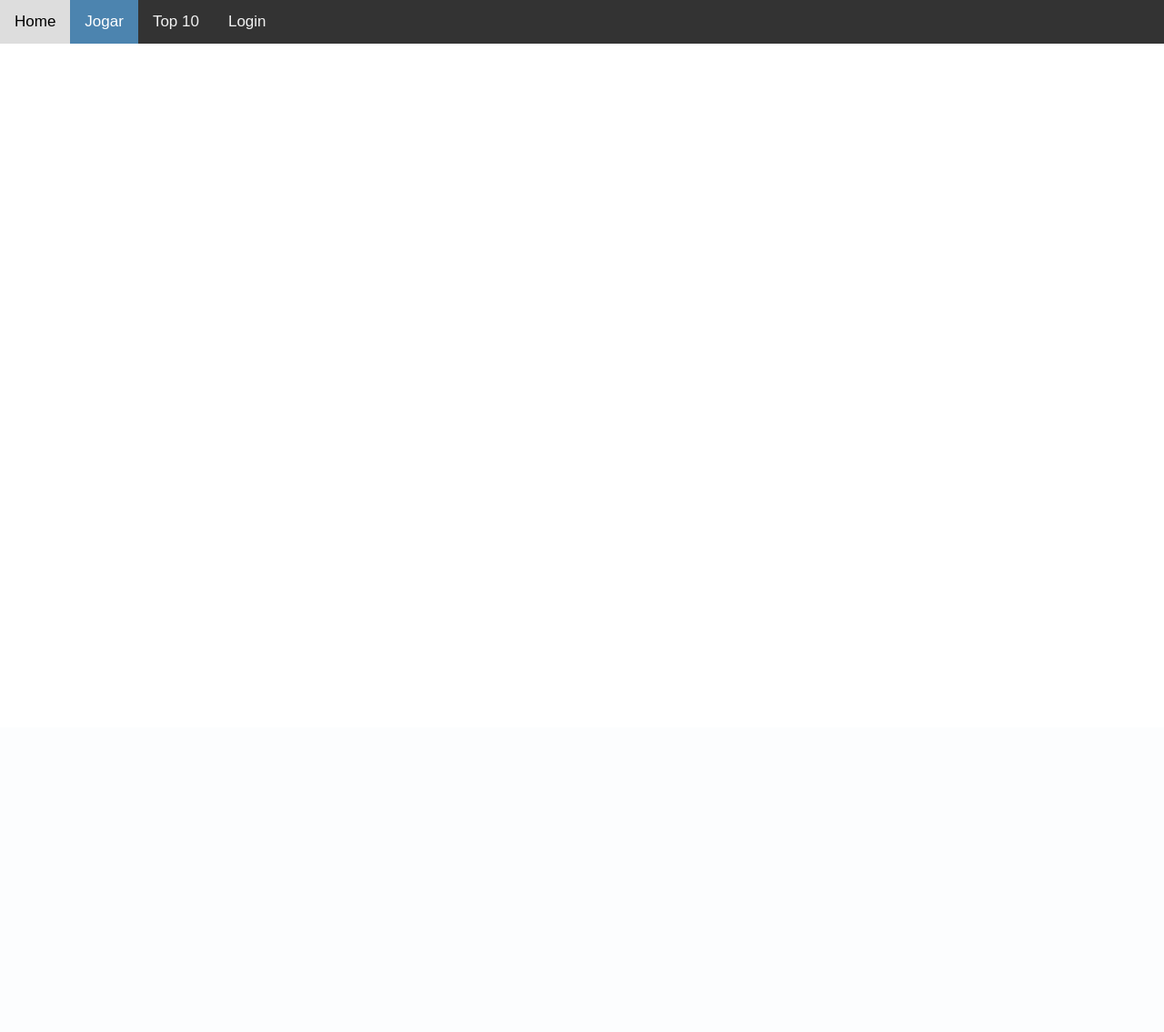
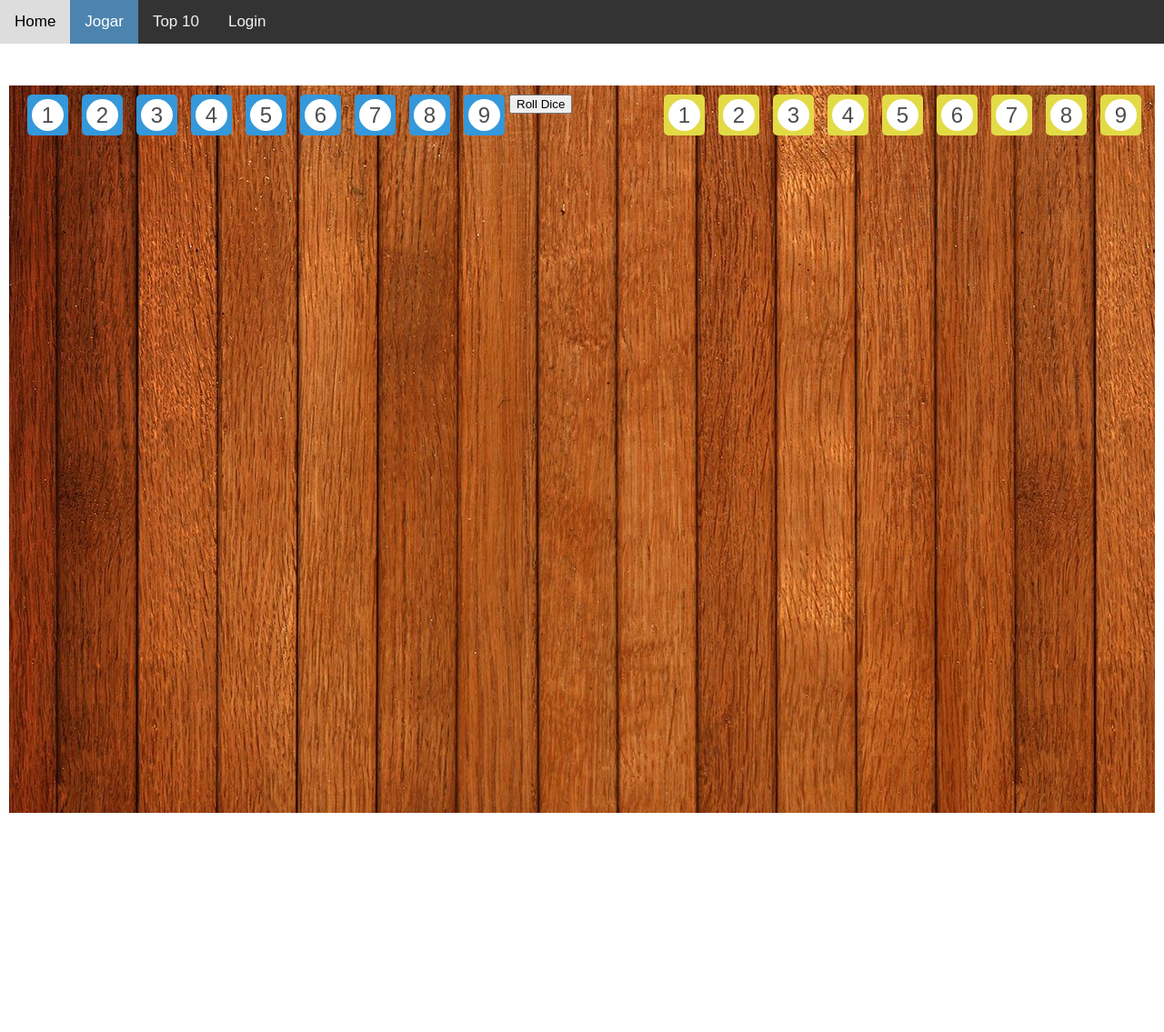
Before and after one commit to gabrieljjm/weblogicmvc, a PHP site: page /weblogicmvc/ShutBox/view/JogarVista.php in a window 1280 px wide. Shown: the whole page at 91% size. Before the commit the page ends 48 px from the top, so only its background shows below. Run offline with PHP 8.4, Linux system fonts and the light colour scheme.

Commit message:
Removed controlers and JogoVista changed

```diff
--- a/ShutBox/css/JogoVista.css
+++ b/ShutBox/css/JogoVista.css
@@ -1,3 +1,11 @@
+.game-container { /*max-width: 750px;*/ background: #2ECC71; background: url(../imagens/madeira.jpg) repeat-x; padding: 10px 10px 1000px 10px; margin: 10px 10px 10px 10px; }
+.score-current { float: left; position: relative; background: #3498db; text-align: center; border-radius: 5px; margin-right: 5px; margin-bottom: 5px; margin-left: 10px; }
+.score-current1 { float: left; position: relative; background: #e2db46; text-align: center; border-radius: 5px; margin-right: 5px; margin-bottom: 5px; margin-left: 10px; }
+.price { height: 35px; width: 35px; text-align: center; background-color: #e74c3c; border-radius: 50%; line-height: 35px; color: rgb(255, 255, 255); font-size: 1.5em; font-weight: 100; margin: 5px 5px 5px 5px; }
+
+.score-current > .price { background: white; color: rgba(0, 0, 0, 0.7); }
+.score-current1 > .price { background: white; color: rgba(0, 0, 0, 0.7); }
+
 body {
     margin: 0;
     font-family: Arial, Helvetica, sans-serif;
@@ -27,3 +35,7 @@
     background-color: #4c84af;
     color: white;
 }
+
+.col-xs-3 {
+    float: right;
+}
--- a/ShutBox/view/JogarVista.php
+++ b/ShutBox/view/JogarVista.php
@@ -18,6 +18,77 @@
 <br>
 <br>
 
+<div class="col-xs-12 col-sm-6 col-md-4 col-md-offset-2">
+    <div class="game-container center-block">
+        <div class="col-xs-2">
+            <div class="score-current " id="r1">
+                <div class="price" id="rectangle">1</div>
+            </div>
+            <div class="score-current" id="r2">
+                <div class="price" id="rectangle">2</div>
+            </div>
+            <div class="score-current" id="r3">
+                <div class="price" id="rectangle">3</div>
+            </div>
+            <div class="score-current" id="r4">
+                <div class="price" id="rectangle">4</div>
+            </div>
+            <div class="score-current" id="r5">
+                <div class="price" id="rectangle">5</div>
+            </div>
+            <div class="score-current" id="r6">
+                <div class="price" id="rectangle">6</div>
+            </div>
+            <div class="score-current" id="r7">
+                <div class="price" id="rectangle">7</div>
+            </div>
+            <div class="score-current" id="r8">
+                <div class="price" id="rectangle">8</div>
+            </div>
+            <div class="score-current" id="r9">
+                <div class="price" id="rectangle">9</div>
+            </div>
+        </div>
+
+        <div class="col-xs-3">
+            <div class="score-current1" id="r11">
+                <div class="price" id="p2c1">1</div>
+            </div>
+            <div class="score-current1" id="r12">
+                <div class="price" id="p2c2">2</div>
+            </div>
+            <div class="score-current1" id="r13">
+                <div class="price" id="p2c3">3</div>
+            </div>
+            <div class="score-current1" id="r14">
+                <div class="price" id="p2c4">4</div>
+            </div>
+            <div class="score-current1" id="r15">
+                <div class="price" id="p2c5">5</div>
+            </div>
+            <div class="score-current1" id="r16">
+                <div class="price" id="p2c6">6</div>
+            </div>
+            <div class="score-current1" id="r17">
+                <div class="price" id="p2c7">7</div>
+            </div>
+            <div class="score-current1" id="r18">
+                <div class="price" id="p2c8">8</div>
+            </div>
+            <div class="score-current1" id="r19">
+                <div class="price" id="p2c9">9</div>
+            </div>
+        </div>
+
+        <div class="col-xs-6">
+            <div class="row">
+                <div class="col-xs-12">
+                    <input id="dicebutton" value="Roll Dice" type="button" class="btn btn-md btn-primary center-block">
+                </div>
+            </div>
+        </div>
+    </div>
+</div>
 
 
 </body>
--- a/ShutBox/view/LoginVista.php
+++ b/ShutBox/view/LoginVista.php
@@ -1,6 +1,4 @@
-<?php
-    require '../controller/UserController.php';
-?>
+
 <html>
 <head>
     <meta name="viewport" content="width=device-width, initial-scale=1">
```
Also changed, not shown: ShutBox/controller/UserController.php (deleted, +0 -26 lines), ShutBox/model/Conexao.php (deleted, +0 -26 lines), ShutBox/model/UserModel.php (deleted, +0 -7 lines), ShutBox/imagens/madeira.jpg (added).
